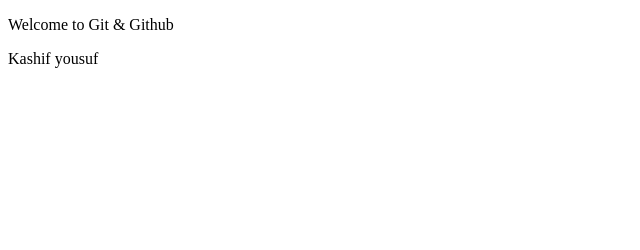
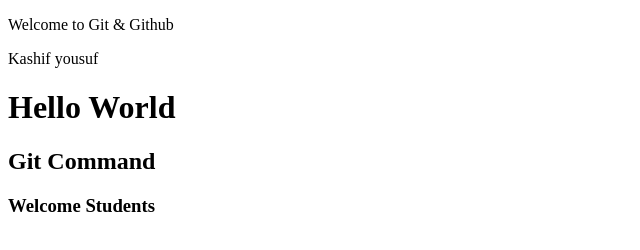
Before and after one commit to kashifyousuf000/k2, a plain HTML site: page index.html in a window 1280 px wide. Shown: the whole page, without its empty margins (0-640 px from the left). Drawn offline with Linux system fonts and the light colour scheme.

Commit message:
add a index.html

```diff
--- a/index.html
+++ b/index.html
@@ -8,5 +8,8 @@
 <body>
     <p>Welcome to Git & Github</p>
     <p>Kashif yousuf</p>
+    <h1>Hello World</h1>
+    <h2>Git Command</h2>
+    <h3>Welcome Students</h3>
 </body>
 </html>
```
